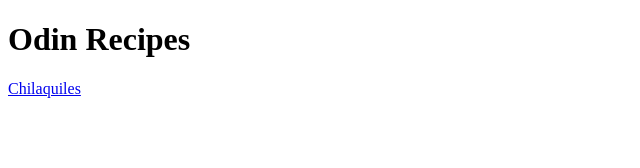
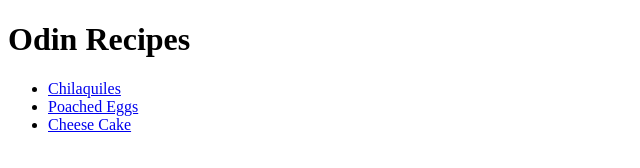
Before and after one commit to Jbqze/odin-recs, a plain HTML site: page index.html in a window 1280 px wide. Shown: the whole page, without its empty margins (0-640 px from the left). Drawn offline with Linux system fonts and the light colour scheme.

Commit message:
finished index

```diff
--- a/index.html
+++ b/index.html
@@ -10,7 +10,14 @@
 
 
     <h1>Odin Recipes</h1>
-    <a href="recipes/chilaquiles.html"> Chilaquiles </a>
+    <ul>
 
+    <li><a href="recipes/chilaquiles.html"> Chilaquiles </a></li>
+
+   <li><a href="recipes/poached.html"> Poached Eggs </a></li>
+
+   <li><a href="recipes/cheesecake.html"> Cheese Cake </a></li>
+
+    </ul>
 </body>
 </html>
```
